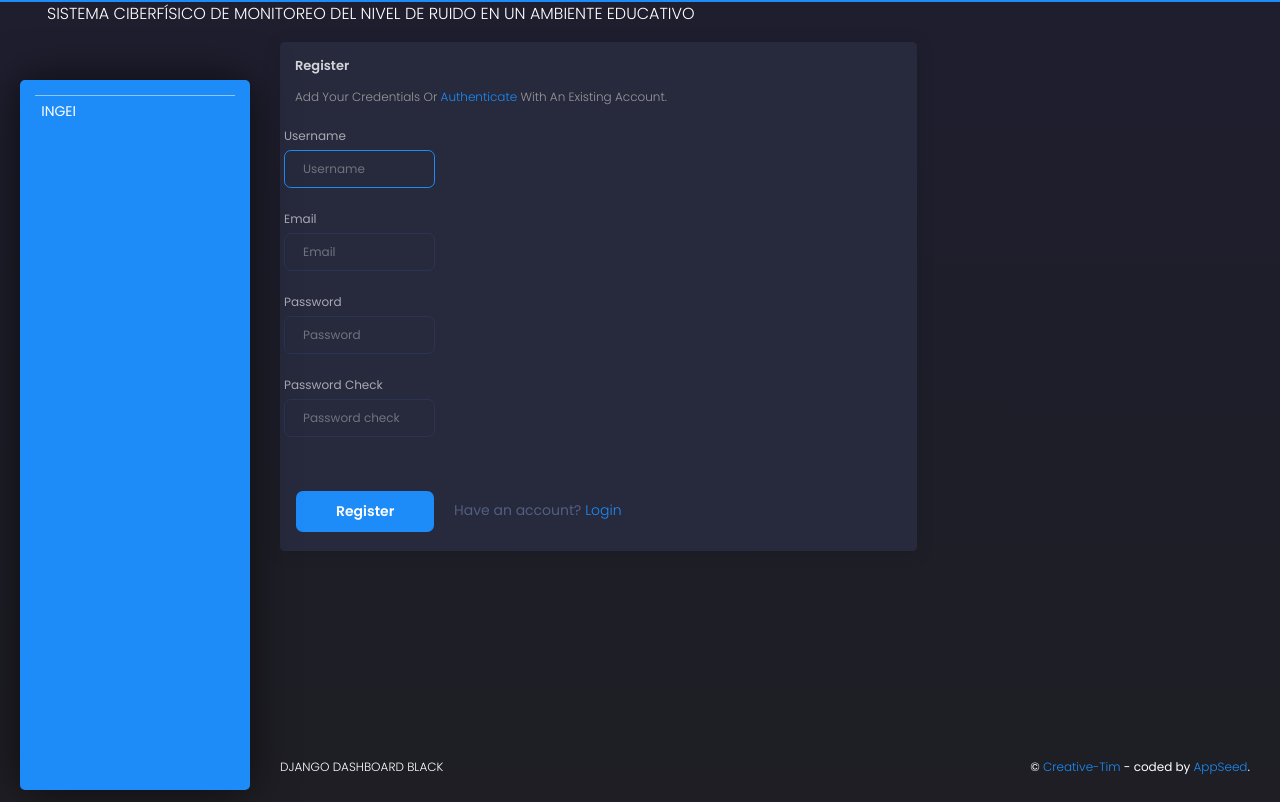
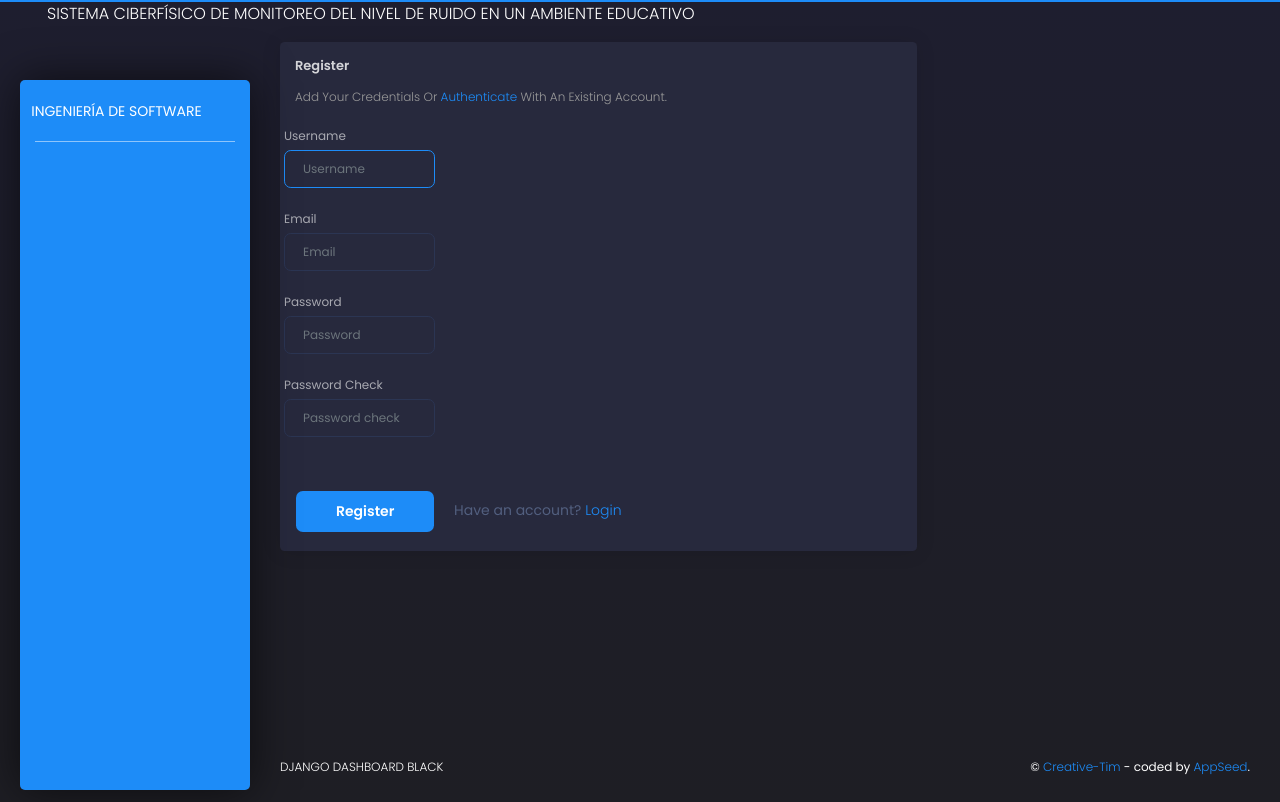
Before and after one commit to admontenegroa/NoiseLevelMonitoring, a Django app: page /register/ in a window 1280 px wide. Run offline with Django 3.2, Linux system fonts and the light colour scheme; some libraries are stand-ins or nearby versions.

Commit message:
Vista: Barra Lateral 0.4

```diff
--- a/core/templates/includes/sidebar.html
+++ b/core/templates/includes/sidebar.html
@@ -4,8 +4,8 @@
       <div class="sidebar-wrapper">
 
         <div class="logo">
-          <a target="_blank" href="https://rita.udistrital.edu.co/mciencias/" class="simple-text logo-mini">
-            Ingeniería de Software I
+          <a target="_blank" href="https://rita.udistrital.edu.co/mciencias/" class="simple-text logo-normal">
+            Ingeniería de Software
           </a>
         </div>
 
```
